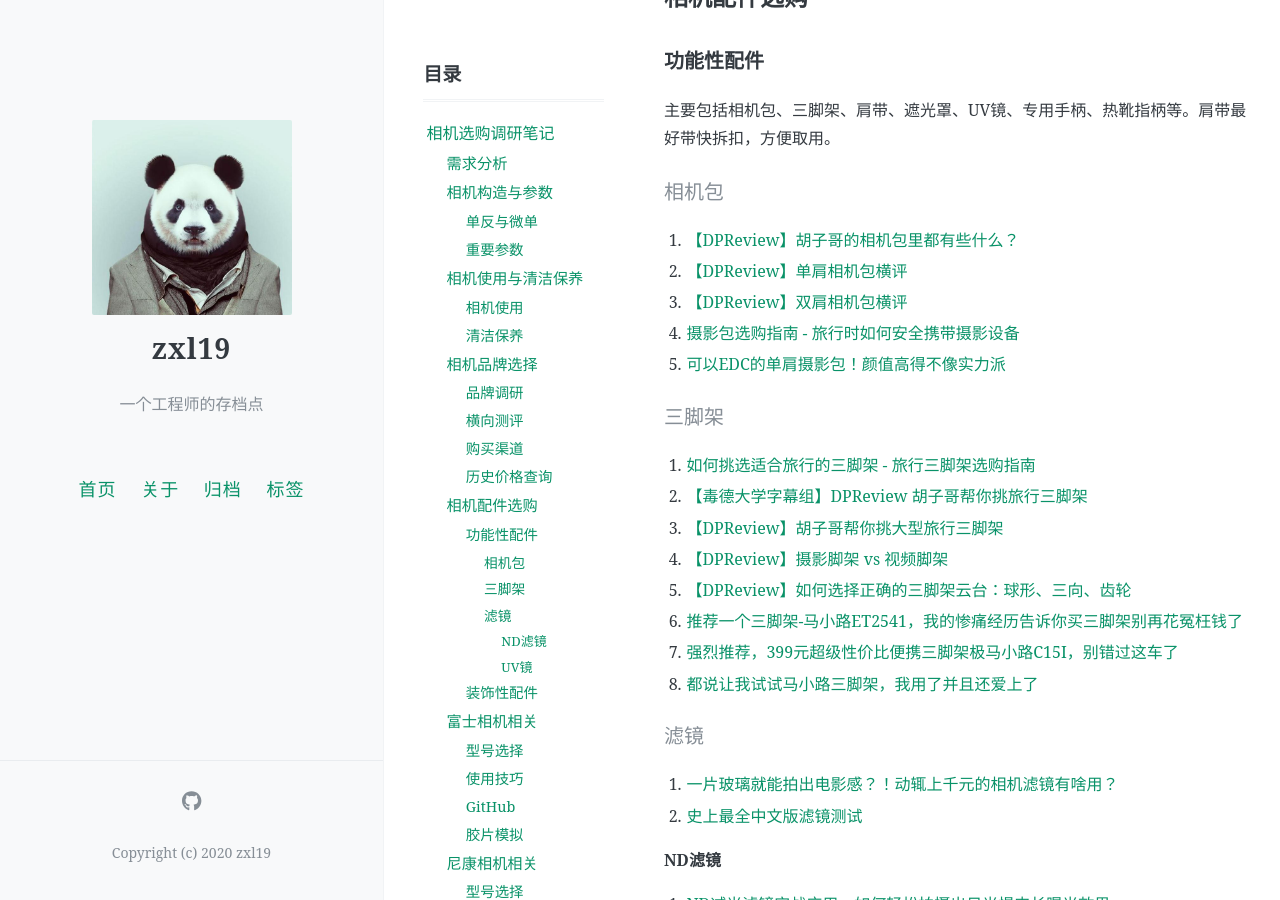
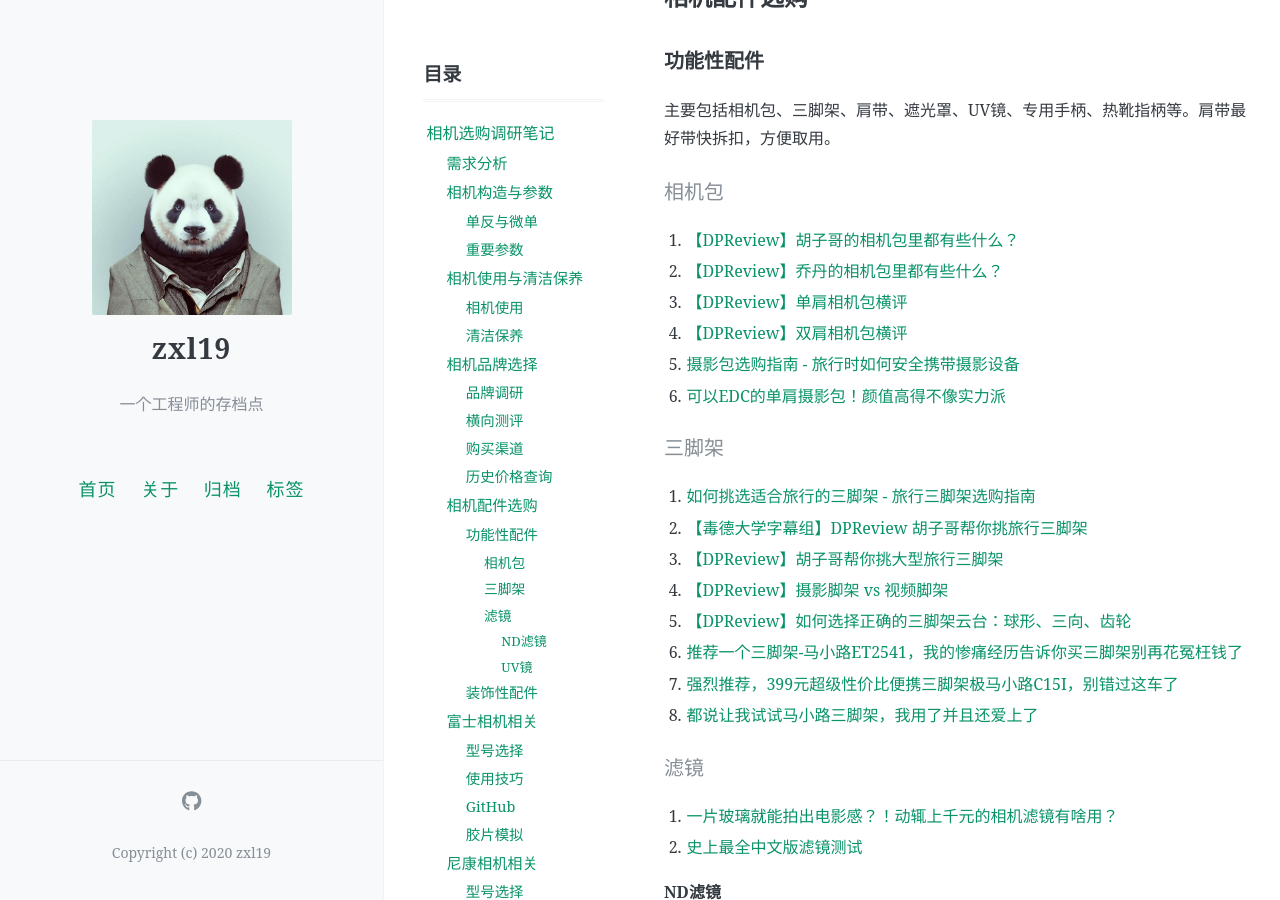
Before and after one commit to zxl19/zxl19.github.io, a Jekyll site: the page built from _posts/2021-10-29-camera-note.md, in a window 1280 px wide and 900 px high, scrolled down 3221 px. Built offline with Jekyll 4.4.1, drawn with Linux system fonts in a browser that asks for light colours; comment, search, counter and statistics services are not loaded.

Commit message:
Update Posts

```diff
--- a/_posts/2021-10-29-camera-note.md
+++ b/_posts/2021-10-29-camera-note.md
@@ -127,10 +127,11 @@ pinned: false
 #### 相机包
 
 1. [【DPReview】胡子哥的相机包里都有些什么？](https://www.bilibili.com/video/BV14d4y1j7iX)
-2. [【DPReview】单肩相机包横评](https://www.bilibili.com/video/BV14Y4y1L7Mt)
-3. [【DPReview】双肩相机包横评](https://www.bilibili.com/video/BV1ot4y1n7cq)
-4. [摄影包选购指南 - 旅行时如何安全携带摄影设备](https://www.bilibili.com/video/BV1354y1d7Ra)
-5. [可以EDC的单肩摄影包！颜值高得不像实力派](https://www.bilibili.com/video/BV1Zw411f7xZ)
+2. [【DPReview】乔丹的相机包里都有些什么？](https://www.bilibili.com/video/BV1oX4y1z7Vd)
+3. [【DPReview】单肩相机包横评](https://www.bilibili.com/video/BV14Y4y1L7Mt)
+4. [【DPReview】双肩相机包横评](https://www.bilibili.com/video/BV1ot4y1n7cq)
+5. [摄影包选购指南 - 旅行时如何安全携带摄影设备](https://www.bilibili.com/video/BV1354y1d7Ra)
+6. [可以EDC的单肩摄影包！颜值高得不像实力派](https://www.bilibili.com/video/BV1Zw411f7xZ)
 
 #### 三脚架
 
```
Also changed, not shown: _posts/2021-08-03-photography-note.md (+1 -0 lines).
